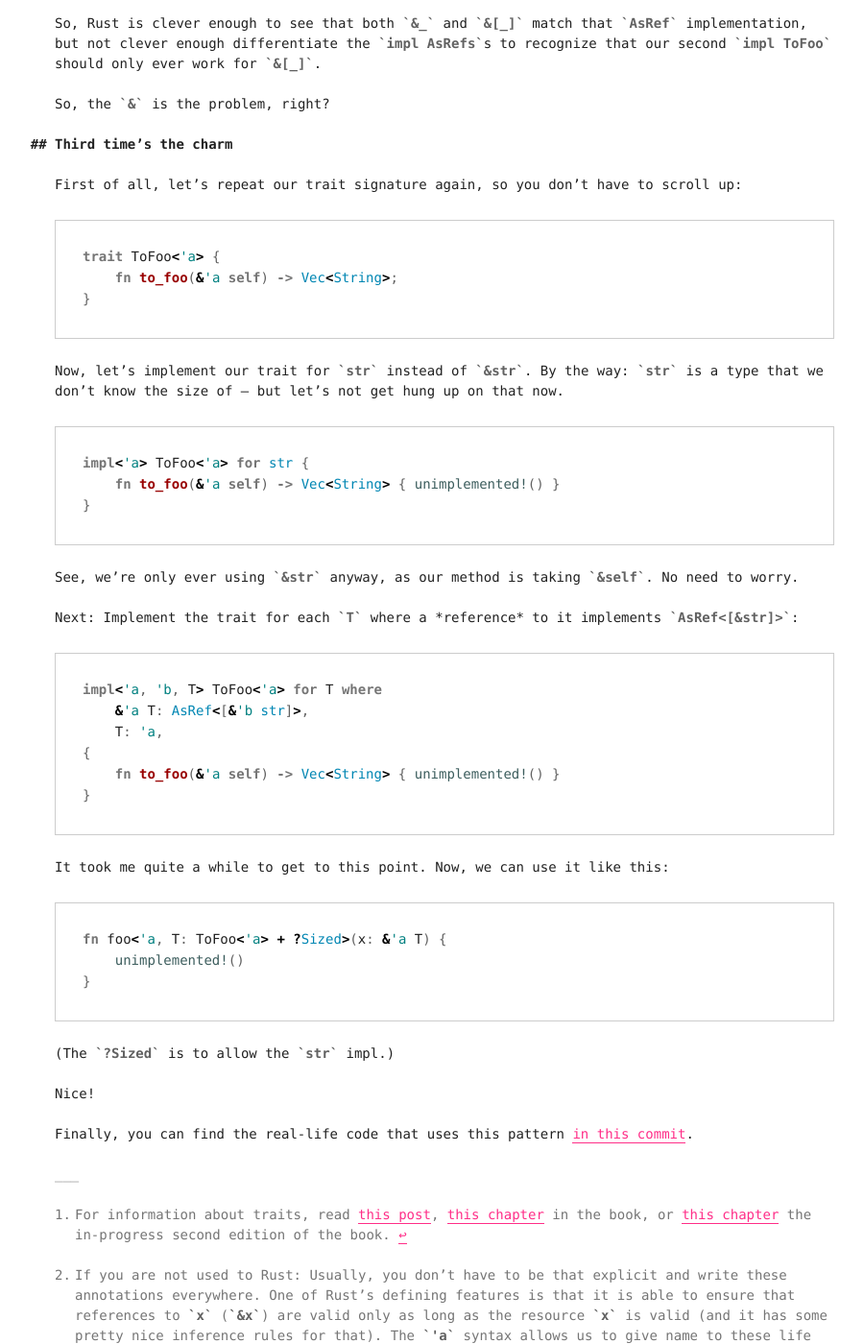
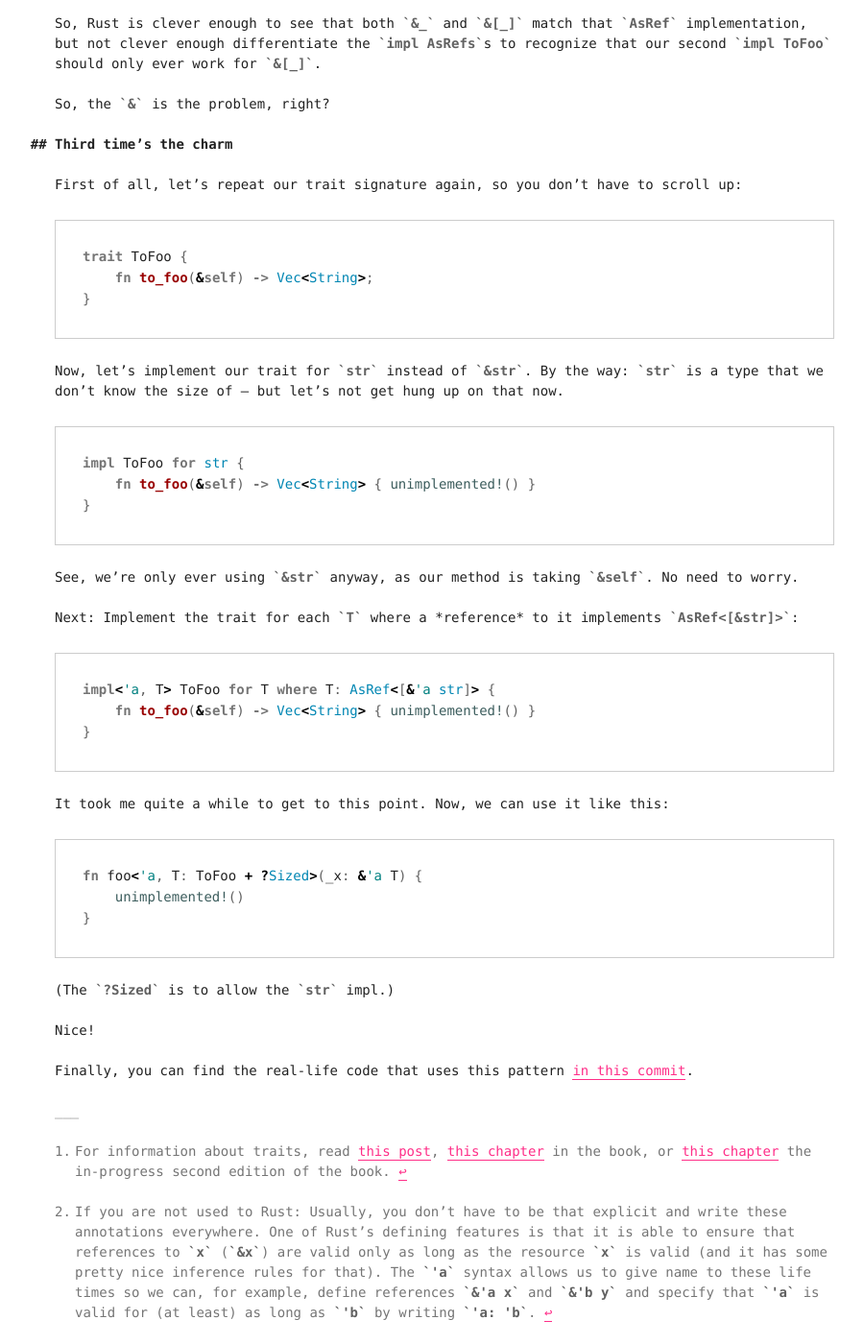
Before and after one commit to killercup/scribbles, a Jekyll site: the page built from _posts/2017-03-23-impl-a-trait-for-str-slices-and-slices-of-strs.md, in a window 1280 px wide and 1400 px high, scrolled down 2622 px. Shown: the whole window at 96% size, without its empty margins (177-1077 px from the left). Built offline with Jekyll 4.4.1, drawn with Linux system fonts in a browser that asks for light colours.

````diff
--- a/_posts/2017-03-23-impl-a-trait-for-str-slices-and-slices-of-strs.md
+++ b/_posts/2017-03-23-impl-a-trait-for-str-slices-and-slices-of-strs.md
@@ -122,16 +122,16 @@ So, the `&` is the problem, right?
 First of all, let's repeat our trait signature again, so you don't have to scroll up:
 
 ```rust
-trait ToFoo<'a> {
-    fn to_foo(&'a self) -> Vec<String>;
+trait ToFoo {
+    fn to_foo(&self) -> Vec<String>;
 }
 ```
 
 Now, let's implement our trait for `str` instead of `&str`. By the way: `str` is a type that we don't know the size of -- but let's not get hung up on that now.
 
 ```rust
-impl<'a> ToFoo<'a> for str {
-    fn to_foo(&'a self) -> Vec<String> { unimplemented!() }
+impl ToFoo for str {
+    fn to_foo(&self) -> Vec<String> { unimplemented!() }
 }
 ```
 
````
Also changed, not shown: other parts of _posts/2017-03-23-impl-a-trait-for-str-slices-and-slices-of-strs.md (+3 -6 lines).
